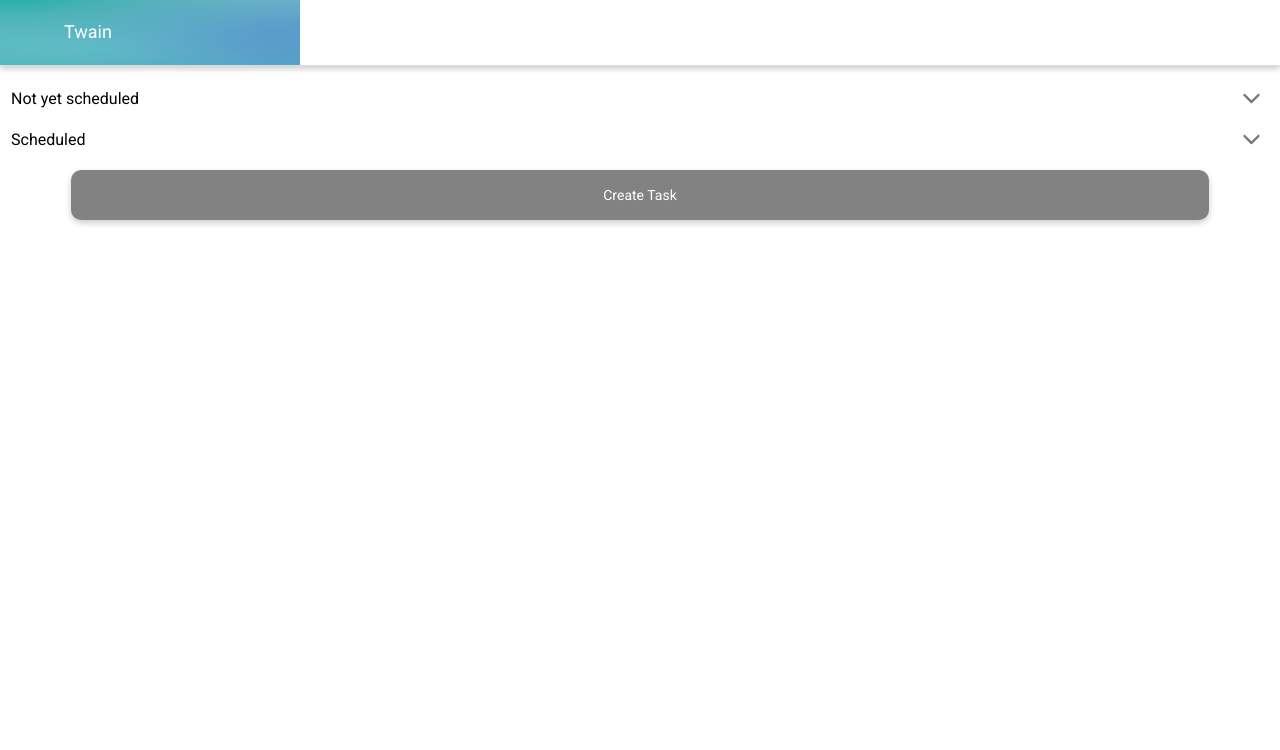
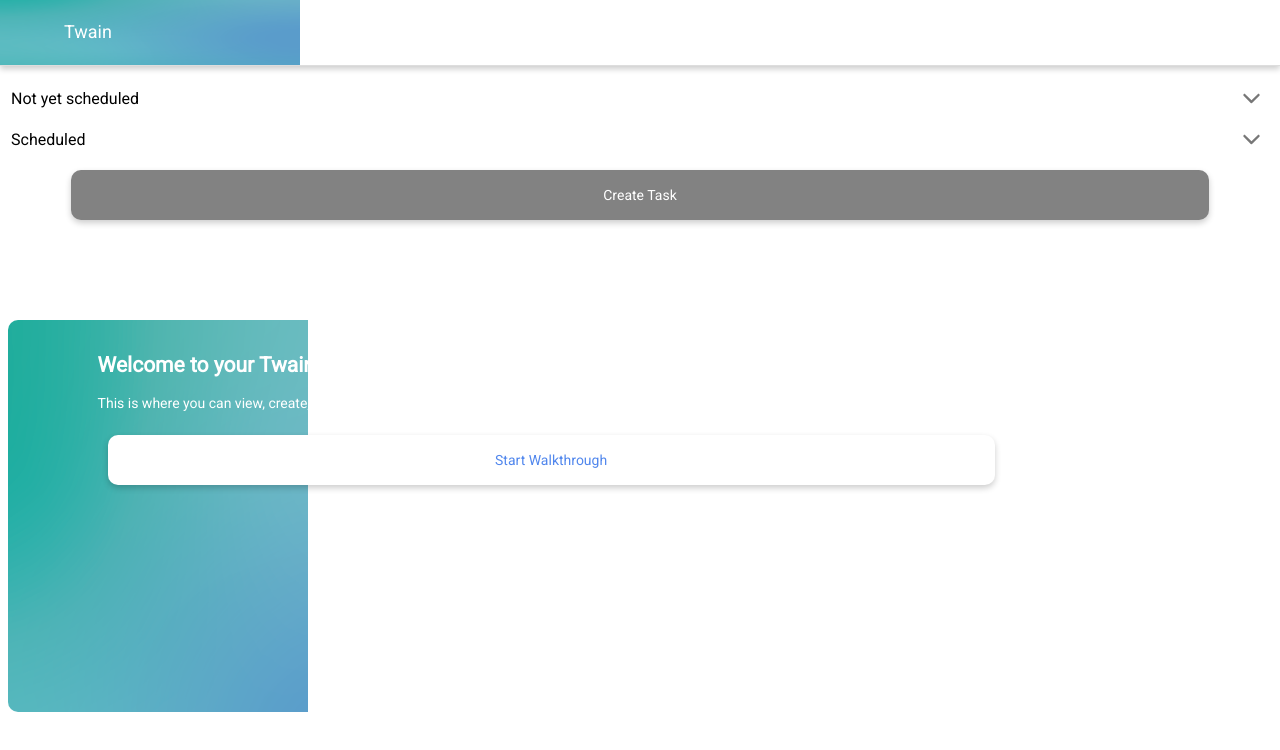
Before and after one commit to ucladevx/twain-extension, a React (Create React App) app: page /tasklist in a window 1280 px wide. Shown: the top 750 px of the page. Built offline with nearby package versions, Linux system fonts and the light colour scheme; the HTML template or start-up script is replaced by a standard one.

Commit message:
Add a prompt on tasklist main page

```diff
--- a/src/components/containers/TaskList.js
+++ b/src/components/containers/TaskList.js
@@ -3,6 +3,7 @@ import React, { useState, useEffect } from 'react';
 import Task from '../presentational/Task';
 import { FullButton } from '../presentational/styled/Button';
 import { TaskSection } from '../presentational/Dropdown';
+import {Walkthroughbackground, SkipButton} from '../presentational/styled/Walkthrough'
 
 import TaskService from '../../services/TaskService';
 
@@ -44,6 +45,7 @@ const TaskList = () => {
 
   const [creating, setCreating] = useState(false);
   const [selected, setSelected] = useState([]);
+  const [skip, setSkip] = useState(false);
 
   const splitTasks = () => {
     let schedArr = [],
@@ -155,6 +157,17 @@ const TaskList = () => {
     </FullButton>
   );
 
+  const WalkthroughButtonStyle = {
+    color: '#5187ED',
+    flex: 0.8,
+    marignTop: "2%"
+  };
+
+
+  const startWalkThrough = () => {
+    console.log("Start Walkthrough");
+  }
+
   return (
     <div>
       {creating ? (
@@ -196,6 +209,12 @@ const TaskList = () => {
         ))}
       </TaskSection>
       <FullButton onClick={() => setCreating(true)}>Create Task</FullButton>
+      <Walkthroughbackground style = {!skip ? {display: 'block'} : {display: 'none'}}>
+        <h2>Welcome to your Twain task list!</h2>
+        <p>This is where you can view, create, and schedule your tasks. Let's show you around!</p>
+        <FullButton secondary style={WalkthroughButtonStyle} onClick = {() => startWalkThrough()}>Start Walkthrough</FullButton>
+        <SkipButton onClick = {() => setSkip(true)}>Skip</SkipButton>
+      </Walkthroughbackground>
     </div>
   );
 };
--- /dev/null
+++ b/src/components/presentational/styled/Walkthrough.js
@@ -0,0 +1,37 @@
+import styled, { css } from 'styled-components';
+
+import { Font } from './Global';
+
+export const Walkthroughbackground = styled.div`
+  ${Font}
+  color:#fff;
+  background-image: url('background.png');
+  background-repeat: no-repeat;
+  position: absolute;
+  width: 77%;
+  height: 45vh;
+  top: 40vh;
+  padding-top: 2vh;
+  padding-bottom: 2vh;
+  padding-left: 7vw;
+  padding-right: 7vw;
+  overflow: hidden;
+  border-radius: 10px;
+  text-align: left;
+`;
+
+export const SkipButton = styled.button`
+  background: none;
+  color: #fff;
+  margin-top: 4vh;
+  border: none;
+  text-decoration: underline;
+  position: absolute;
+  right: 5vw;
+  bottom: 5vh;
+
+  &:hover {
+    color: #5187ed;
+    cursor: pointer;
+  }
+`;
```
